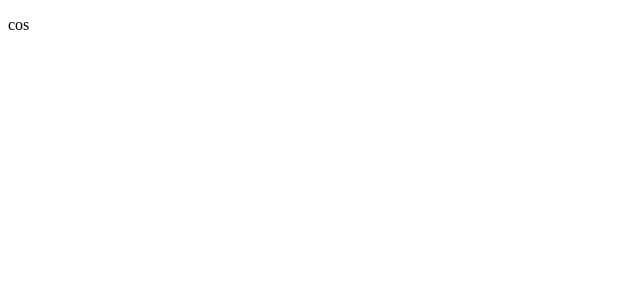
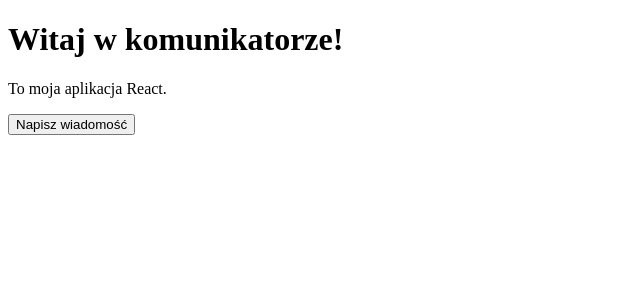
Before and after one commit to kofrek/komunikator, a React (Vite) app: page / in a window 1280 px wide. Shown: the top 300 px of the page, without its empty margins (0-640 px from the left). Built offline with nearby package versions, Linux system fonts and the light colour scheme.

Commit message:
Refactor App component layout and remove count state

```diff
--- a/src/App.jsx
+++ b/src/App.jsx
@@ -5,12 +5,12 @@ import viteLogo from './assets/vite.svg'
 import './App.css'
 
 function App() {
-  const [count, setCount] = useState(0)
-
   return (
-    <>
-      <p>cos</p>
-    </>
+    <div>
+      <h1>Witaj w komunikatorze!</h1>
+      <p>To moja aplikacja React.</p>
+      <button>Napisz wiadomość</button>
+    </div>
   )
 }
 
```
